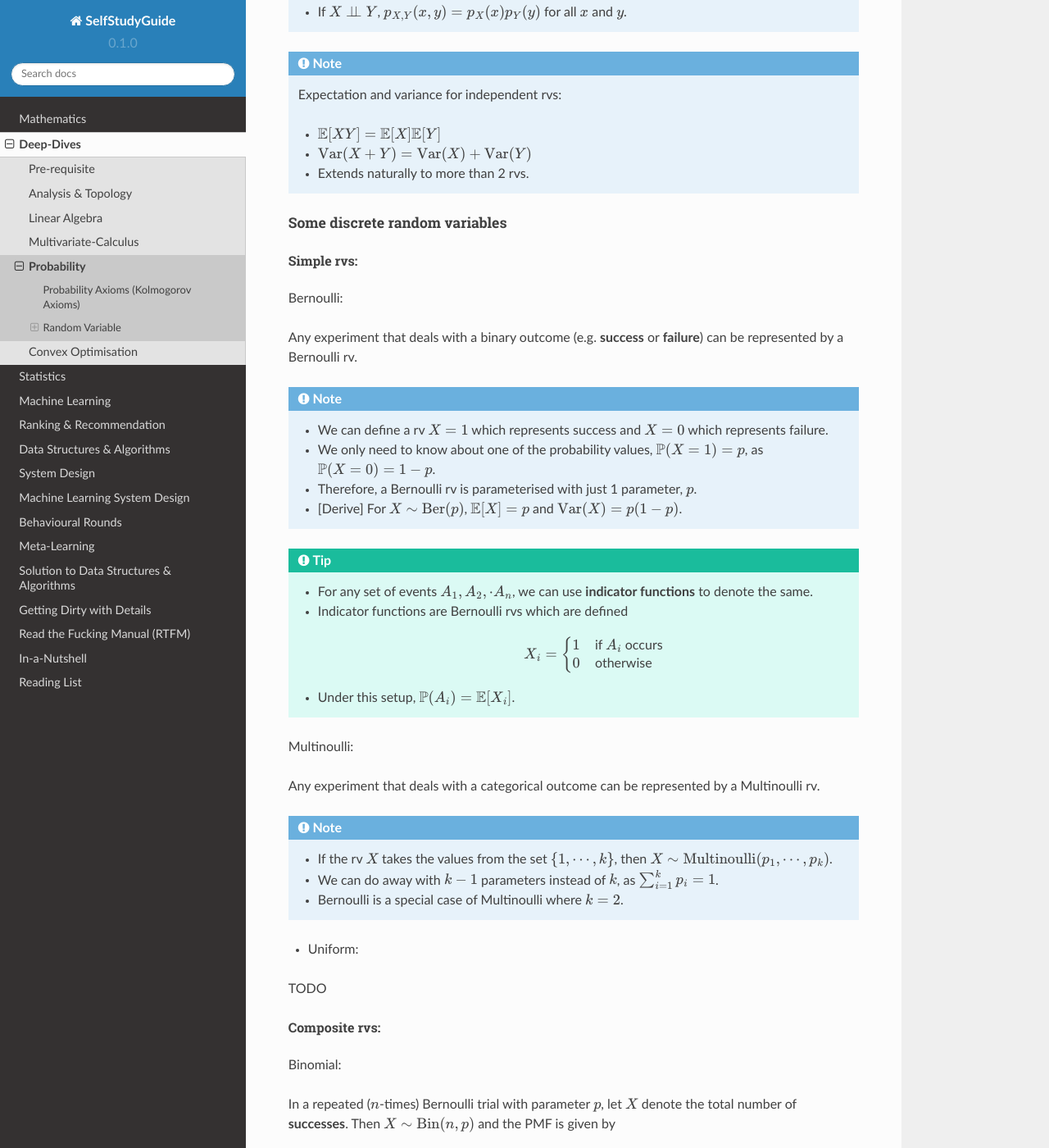
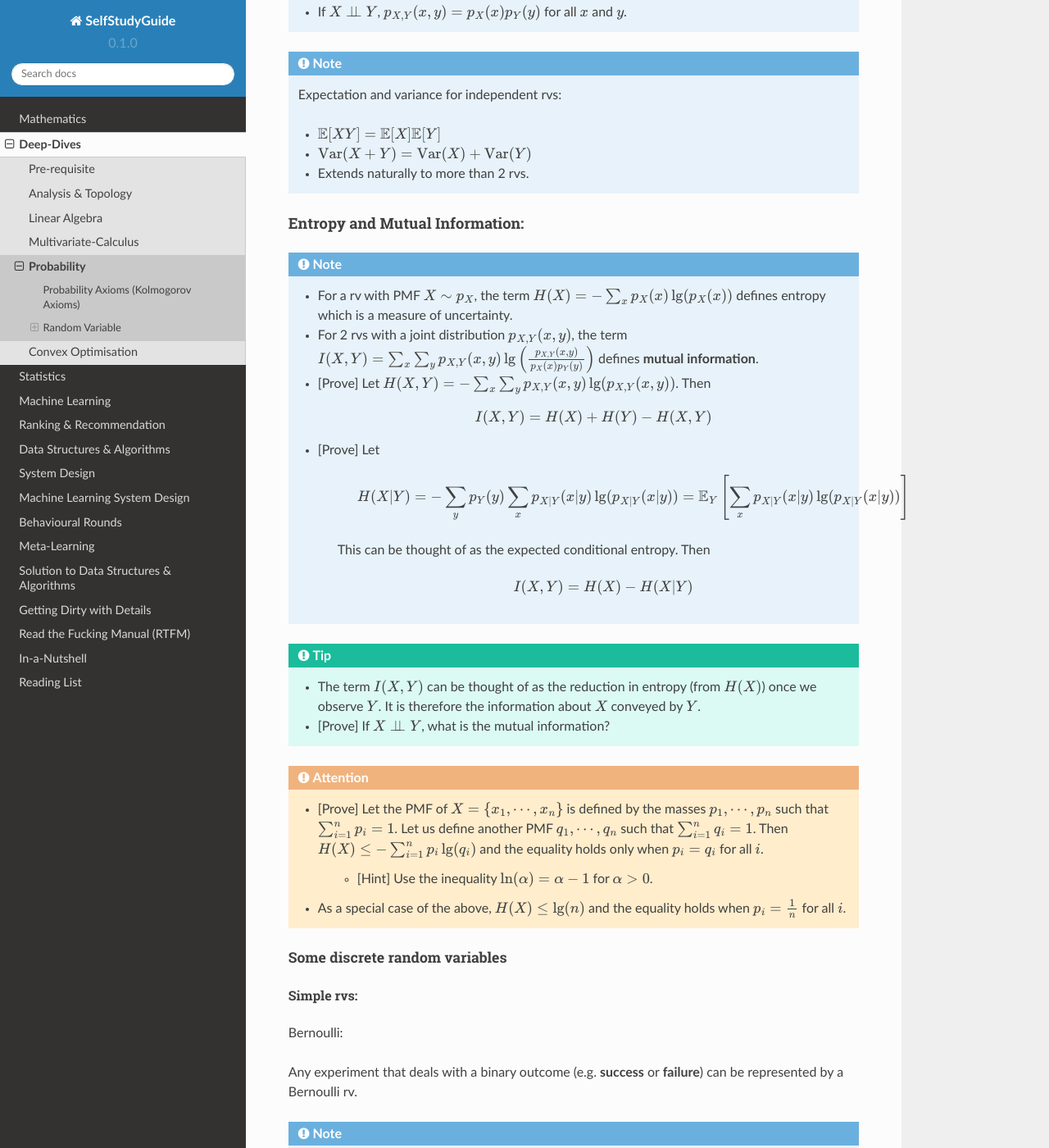
Before and after one commit to uselesstechjunks/leetcode, a Sphinx documentation site: the page built from docs/source/math/prob.rst, in a window 1280 px wide and 1400 px high, scrolled down 4679 px. Shown: the whole window at 82% size. Built offline with Sphinx 7.4.7 and the Read the Docs theme 2.0.0, drawn with Linux system fonts in a browser that asks for light colours; some of the changed text lies outside the part shown.

Commit message:
Update prob.rst (#80)
* Update prob.rst

* Update prob.rst

* Update prob.rst

* Update prob.rst

* Update prob.rst

* Update prob.rst

* Update prob.rst

* Update prob.rst

* Update prob.rst

* Update prob.rst

* Update prob.rst

```diff
--- a/docs/source/math/prob.rst
+++ b/docs/source/math/prob.rst
@@ -162,6 +162,33 @@ Notion of Independence:
 	* :math:`\mathrm{Var}(X+Y)=\mathrm{Var}(X)+\mathrm{Var}(Y)`
 	* Extends naturally to more than 2 rvs.
 
+Entropy and Mutual Information:
+------------------------------------------
+
+.. note::
+	* For a rv with PMF :math:`X\sim p_X`, the term :math:`H(X)=-\sum_x p_X(x)\lg(p_X(x))` defines entropy which is a measure of uncertainty.
+	* For 2 rvs with a joint distribution :math:`p_{X,Y}(x,y)`, the term :math:`I(X,Y)=\sum_x\sum_y p_{X,Y}(x,y)\lg\left(\frac{p_{X,Y}(x,y)}{p_X(x)p_Y(y)}\right)` defines **mutual information**.
+	* [Prove] Let :math:`H(X,Y)=-\sum_x\sum_y p_{X,Y}(x,y)\lg(p_{X,Y}(x,y))`. Then
+
+		.. math:: I(X,Y)=H(X)+H(Y)-H(X,Y)
+	* [Prove] Let
+
+		.. math:: H(X|Y)=-\sum_y p_Y(y)\sum_x p_{X|Y}(x|y)\lg(p_{X|Y}(x|y))=\mathbb{E}_Y\left[\sum_x p_{X|Y}(x|y)\lg(p_{X|Y}(x|y))\right]
+
+	   This can be thought of as the expected conditional entropy. Then
+
+		.. math:: I(X,Y)=H(X)-H(X|Y)
+
+.. tip::
+	* The term :math:`I(X,Y)` can be thought of as the reduction in entropy (from :math:`H(X)`) once we observe :math:`Y`. It is therefore the information about :math:`X` conveyed by :math:`Y`.
+	* [Prove] If :math:`X\perp\!\!\!\perp Y`, what is the mutual information?
+
+.. attention::
+	* [Prove] Let the PMF of :math:`X=\{x_1,\cdots,x_n\}` is defined by the masses :math:`p_1,\cdots,p_n` such that :math:`\sum_{i=1}^n p_i=1`. Let us define another PMF :math:`q_1,\cdots,q_n` such that :math:`\sum_{i=1}^n q_i=1`. Then :math:`H(X)\leq-\sum_{i=1}^n p_i\lg(q_i)` and the equality holds only when :math:`p_i=q_i` for all :math:`i`.
+
+		* [Hint] Use the inequality :math:`\ln(\alpha)=\alpha-1` for :math:`\alpha>0`.
+	* As a special case of the above, :math:`H(X)\leq\lg(n)` and the equality holds when :math:`p_i=\frac{1}{n}` for all :math:`i`.
+
 Some discrete random variables
 ^^^^^^^^^^^^^^^^^^^^^^^^^^^^^^^^^^^^^^^^^^^^^
 
@@ -194,7 +221,7 @@ Multinoulli:
 Any experiment that deals with a categorical outcome can be represented by a Multinoulli rv.
 
 .. note::
-	* If the rv :math:`X` takes the values from the set :math:`\{1,\cdots,k\}`, then :math:`X\sim\mathrm{Multinoulli}(p_1,\cdots,p_k)`.
+	* If the rv :math:`X` takes the values from the set :math:`\{x_1,\cdots,x_k\}`, then :math:`X\sim\mathrm{Multinoulli}(p_1,\cdots,p_k)`.
 	* We can do away with :math:`k-1` parameters instead of :math:`k`, as :math:`\sum_{i=1}^k p_i=1`.
 	* Bernoulli is a special case of Multinoulli where :math:`k=2`.
 
@@ -286,7 +313,7 @@ The number of repeated Bernoulli trials we need until we get a success can be mo
 	* The remaining number of trials follows the same geometric distribution.
 	* This fact is useful for obtaining the mean and variance of geometric rvs.
 
-		* Suppose the first trial was a failure. This is represented with the fact that :math:`X>1`.
+		* Suppose the first trial was a failure. This is represented by the conditional rv :math:`X|X>1`.
 		* Let the remaining number of trials until first success is represented by :math:`Y`. Clearly, :math:`X|X>1=Y+1` and :math:`\mathbb{E}[X|X>1]=\mathbb{E}[Y]+1`.
 		* By the memorylessless property, :math:`Y\sim\mathrm{Geom}(p)` as well. Therefore, :math:`\mathbb{E}[Y]=\mathbb{E}[X]`.
 		* We use the fact to compute the conditional expectation, :math:`\mathbb{E}[X|X>1]=1+\mathbb{E}[X]`.
@@ -297,6 +324,17 @@ The number of repeated Bernoulli trials we need until we get a success can be mo
 		* Utilise the total expectation law as :math:`\mathbb{E}[X]=\mathbb{P}(X=1)\mathbb{E}[X|X=1]+\mathbb{P}(X>1)\mathbb{E}[X|X>1]`
 
 Multinomial:
+
+Like Binomial, Multinomial describes the joint distribution of counts of different possible values for of :math:`n` repeated Multinoulli trials.
+
+.. note::
+	* Let :math:`Y\sim\mathrm{Multinoulli}(p_1,\cdots,p_k)` where :math:`Y=\{y_1,\cdots,y_k\}`.
+	* Let :math:`X_i` be rv represending the number of times :math:`y_i` occurs.
+	* These rvs are not independent.
+	* The joint PMF for all such rvs is given by the Multinomial distribution, i.e. :math:`X_1,\cdots,X_k\sim\mathrm{Multinomial}(p1,\cdots,p_k)`
+
+		.. math:: p_{X1,\cdots,X_k}(x_1,\cdots,x_k)={n \choose {x_1,\cdots,x_k}} p_1^{x_1}\cdots p_k^{x_k}
+	* Note that the individual rvs have a Binomial distribution, :math:`X_i\sim\mathrm{Bin}(n, p_i)`.
 
 Limiting rvs:
 """"""""""""""""""""""""""""""""""""
```
Also changed, not shown: other parts of docs/source/math/prob.rst (+1 -1 lines).
